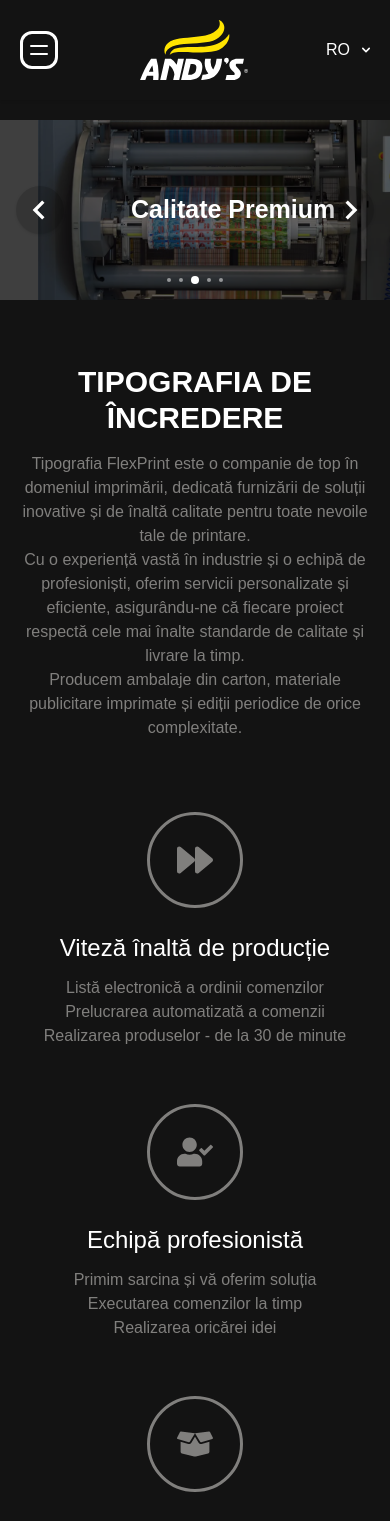
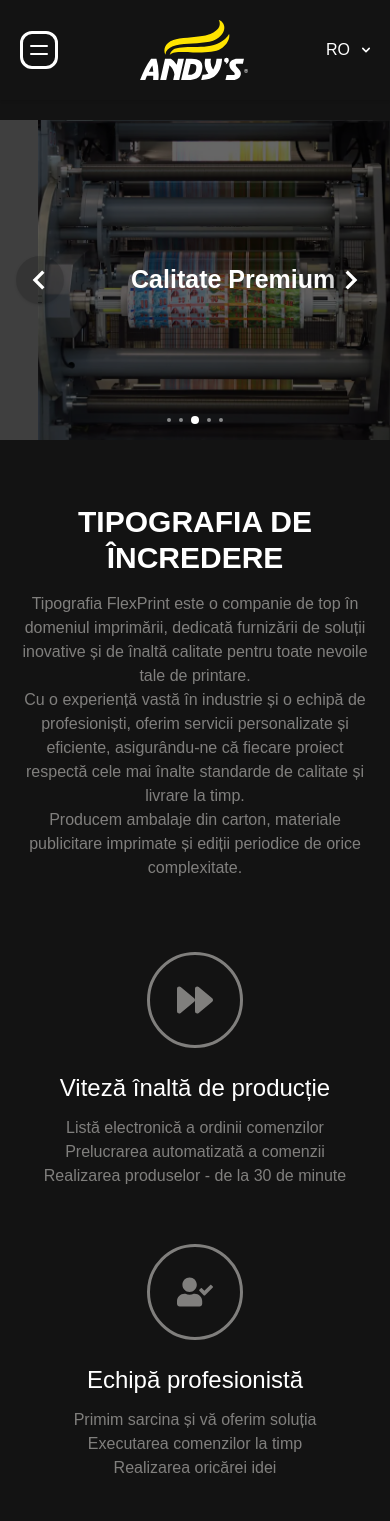
Before and after one commit to nafets2002stefan/PrintingWebsite, a React (Vite) app: page / in a window 390 px wide. Shown: the top 1521 px of the page. Built offline with nearby package versions, Linux system fonts and the light colour scheme; grey boxes are pictures that could not be loaded.

Commit message:
Adding animation for phones

```diff
--- a/package.json
+++ b/package.json
@@ -12,11 +12,13 @@
   "dependencies": {
     "@fontsource/nunito": "^5.2.5",
     "@tailwindcss/vite": "^4.1.0",
+    "framer-motion": "^12.6.3",
     "i18next": "^24.2.3",
     "react": "^19.0.0",
     "react-dom": "^19.0.0",
     "react-i18next": "^15.4.1",
     "react-icons": "^5.5.0",
+    "react-intersection-observer": "^9.16.0",
     "react-router-dom": "^7.5.0",
     "tailwindcss": "^4.1.0"
   },
--- a/src/App.css
+++ b/src/App.css
@@ -10,3 +10,20 @@
         transform: translateX(-50%);
     }
 }
+
+@keyframes appear {
+    0% {
+        opacity: 0;
+        transform: translateX(-100px);
+    }
+    100% {
+        opacity: 1;
+        transform: translateX(0px);
+    }
+}
+
+.animate {
+    animation: appear 5s linear;
+    animation-timeline: view();
+    animation-range: entry 0% cover 40%;
+}
--- a/src/components/BoxComponent.jsx
+++ b/src/components/BoxComponent.jsx
@@ -1,4 +1,5 @@
 import React, {useState} from 'react'
+import { useInView } from 'react-intersection-observer';
 
 function BoxComponent({components}) {
 
@@ -12,6 +13,7 @@ function BoxComponent({components}) {
                     onFocus={() => setActiveIndex(index)}
                     onBlur={() => setActiveIndex(null)}
                     onMouseEnter={() => setActiveIndex(index)}
+                    onTouchMove={() => setActiveIndex(index)}
                     onMouseLeave={() => setActiveIndex(null)}
                 >
                     <div className={`relative  h-full w-full rounded-xl transition-all duration-500 [transform-style:preserve-3d] ${activeIndex === index ? '[transform:rotateY(180deg)]' : ''}`}>
--- a/src/components/Carousel.jsx
+++ b/src/components/Carousel.jsx
@@ -70,7 +70,7 @@ const Carousel = ({
             <div className='flex transition-transform ease-out duration-500' style={{ transform: `translateX(-${curr * 100}%)` }}>
                 {slides.map((slide, index) => (
                     <div key={index} className="w-full flex-shrink-0 relative">
-                        <img src={slide.image} alt={`Slide ${index}`} className="w-full h-[180px] sm:h-[250px] md:h-[350px]  xl:h-[400px] object-cover" />
+                        <img src={slide.image} alt={`Slide ${index}`} className="w-full h-80 object-cover" />
                         <div className="absolute inset-0 bg-black opacity-60"></div>
                         <div className='absolute inset-0 flex items-center justify-center text-white text-[25px] [@media(min-width:470px)]:text-[30px] [@media(min-width:541px)]:text-[35px] md:text-[40px] font-semibold'>{slide.text}</div>
                     </div>
--- a/src/components/FeaturesSection.jsx
+++ b/src/components/FeaturesSection.jsx
@@ -1,108 +1,151 @@
-import React, {useState} from 'react'
+import React, { useState } from 'react';
 import { useTranslation } from 'react-i18next';
-import { FaForward,FaUserCheck, FaBoxOpen, FaCogs, FaHeart, FaBalanceScaleLeft, FaPaintBrush , FaShippingFast } from "react-icons/fa";
-
+import {
+  FaForward,
+  FaUserCheck,
+  FaBoxOpen,
+  FaCogs,
+  FaHeart,
+  FaBalanceScaleLeft,
+  FaPaintBrush,
+  FaShippingFast,
+} from 'react-icons/fa';
+import { useInView } from 'react-intersection-observer';
+import { motion } from 'framer-motion';
 
 const FeaturesSection = () => {
-
   const [t] = useTranslation('global');
   const [activeIndex, setActiveIndex] = useState(null);
+
+  const headingInView = useInView({
+    triggerOnce: true,
+    threshold: 0.2,
+  });
+
   const features = [
     {
-      icon: <FaForward/>,
+      icon: <FaForward />,
       title: t('_featuringSpeed'),
       description: (
         <>
-        {t('_featuringSpeed1')} <br/> {t('_featuringSpeed2')} <br/> {t('_featuringSpeed3')}
-        </>)
+          {t('_featuringSpeed1')} <br /> {t('_featuringSpeed2')} <br /> {t('_featuringSpeed3')}
+        </>
+      ),
     },
     {
-      icon: <FaUserCheck/>,
+      icon: <FaUserCheck />,
       title: t('_featuringTeam'),
       description: (
         <>
-        {t('_featuringTeam1')} <br/> {t('_featuringTeam2')} <br/> {t('_featuringTeam3')}
-        </>)
+          {t('_featuringTeam1')} <br /> {t('_featuringTeam2')} <br /> {t('_featuringTeam3')}
+        </>
+      ),
     },
     {
-      icon: <FaBoxOpen/>,
+      icon: <FaBoxOpen />,
       title: t('_featuringBox'),
-      description: (
-        <>
-        {t('_featuringBox1')}
-        </>)
+      description: <>{t('_featuringBox1')}</>,
     },
     {
-      icon: <FaCogs/>,
+      icon: <FaCogs />,
       title: t('_featuringProduction'),
       description: (
         <>
-        {t('_featuringProduction1')} <br/> {t('_featuringProduction2')} <br/> {t('_featuringProduction3')}
-        </>)
+          {t('_featuringProduction1')} <br /> {t('_featuringProduction2')} <br /> {t('_featuringProduction3')}
+        </>
+      ),
     },
     {
-      icon: <FaHeart/>,
+      icon: <FaHeart />,
       title: t('_featuringAtmosphere'),
       description: (
         <>
-        {t('_featuringAtmosphere1')} <br/> {t('_featuringAtmosphere2')}
-        </>)
+          {t('_featuringAtmosphere1')} <br /> {t('_featuringAtmosphere2')}
+        </>
+      ),
     },
     {
-      icon: <FaBalanceScaleLeft/>,
+      icon: <FaBalanceScaleLeft />,
       title: t('_featuringPrice'),
       description: (
         <>
-        {t('_featuringPrice1')} <br/> {t('_featuringPrice2')} <br/> {t('_featuringPrice3')}
-        </>)
+          {t('_featuringPrice1')} <br /> {t('_featuringPrice2')} <br /> {t('_featuringPrice3')}
+        </>
+      ),
     },
     {
-      icon: <FaPaintBrush/>,
+      icon: <FaPaintBrush />,
       title: t('_featuringDesign'),
       description: (
         <>
-        {t('_featuringDesign1')} <br/> {t('_featuringDesign2')}  <br/> {t('_featuringDesign1')}
-        </>)
+          {t('_featuringDesign1')} <br /> {t('_featuringDesign2')} <br /> {t('_featuringDesign1')}
+        </>
+      ),
     },
     {
-      icon: <FaShippingFast/>,
+      icon: <FaShippingFast />,
       title: t('_featuringShipping'),
       description: (
         <>
-        {t('_featuringShipping1')}<br/> {t('_featuringShipping2')} <br/> {t('_featuringShipping3')}
-        </>)
-      }
-  ]
+          {t('_featuringShipping1')}
+          <br /> {t('_featuringShipping2')} <br /> {t('_featuringShipping3')}
+        </>
+      ),
+    },
+  ];
 
   return (
     <section className='max-w-7xl mx-auto px-4 py-16'>
-        {/* Heading Texts */}
-        <div className='text-center mb-12'>
+      {/* Heading Section */}
+      <motion.div
+        ref={headingInView.ref}
+        initial={{ opacity: 0, y: 50 }}
+        animate={headingInView.inView ? { opacity: 1, y: 0 } : {}}
+        transition={{ duration: 0.6 }}
+        className='text-center mb-12'
+      >
         <h2 className='text-3xl font-bold mb-4 text-white'>{t('_featureHeading')}</h2>
         <p className='text-l default-link-color'>{t('_featuringParagraph1')}</p>
         <p className='text-l default-link-color'>{t('_featuringParagraph2')}</p>
         <p className='text-l default-link-color'>{t('_featuringParagraph3')}</p>
-        </div>
+      </motion.div>
+      {/* Feature Boxes */}
+      <div className='grid grid-cols-1 md:grid-cols-4 gap-8'>
+        {features.map((feature, index) => {
+          const [ref, inView] = useInView({
+            triggerOnce: false,
+            threshold: 0.2,
+          });
 
-        {/* Features boxs */}
-        <div className='grid grid-cols-1 md:grid-cols-4 gap-8'>
-            {features.map((feature, index) => (
-                <div key={index} className='flex flex-col items-center p-6 pb-0 text-center'
+          return (
+            <motion.div
+              key={index}
+              ref={ref}
+              initial={{ opacity: 0, y: 50 }}
+              animate={inView ? { opacity: 1, y: 0 } : {}}
+              transition={{ duration: 0.5, delay: index * 0.1 }}
+              className='flex flex-col items-center p-6 pb-0 text-center'
               onFocus={() => setActiveIndex(index)}
               onBlur={() => setActiveIndex(null)}
               onMouseEnter={() => setActiveIndex(index)}
-                    onMouseLeave={() => setActiveIndex(null)}>
-                    <div className={`w-24 h-24 rounded-full mb-6 flex items-center justify-center border-3 text-[#807f7d] hover:bg-[#ffe400] hover:text-black transition-all duration-200 ${activeIndex === index ? 'text-black bg-[#ffe400]' : ''}`}>
+              onTouchMove={() => setActiveIndex(index)}
+              onMouseLeave={() => setActiveIndex(null)}
+            >
+              <div
+                className={`w-24 h-24 rounded-full mb-6 flex items-center justify-center border-3 text-[#807f7d] hover:bg-[#ffe400] hover:text-black transition-all duration-200 ${
+                  activeIndex === index ? 'text-black bg-[#ffe400]' : ''
+                }`}
+              >
                 <div className='text-4xl'>{feature.icon}</div>
               </div>
               <h3 className='text-2xl font-medium mb-3 text-white'>{feature.title}</h3>
               <p className='default-link-color text-center'>{feature.description}</p>
+        </motion.div>
+          );
+        })}
       </div>
-            ))}
-        </div>
+    </section>
+  );
+};
 
-    </section>
-  )
-}
-
-export default FeaturesSection
+export default FeaturesSection;
```
Also changed, not shown: 1 other file (tests, documents, lock files or other folders). Lines whose indentation alone changed are shown as unchanged.
